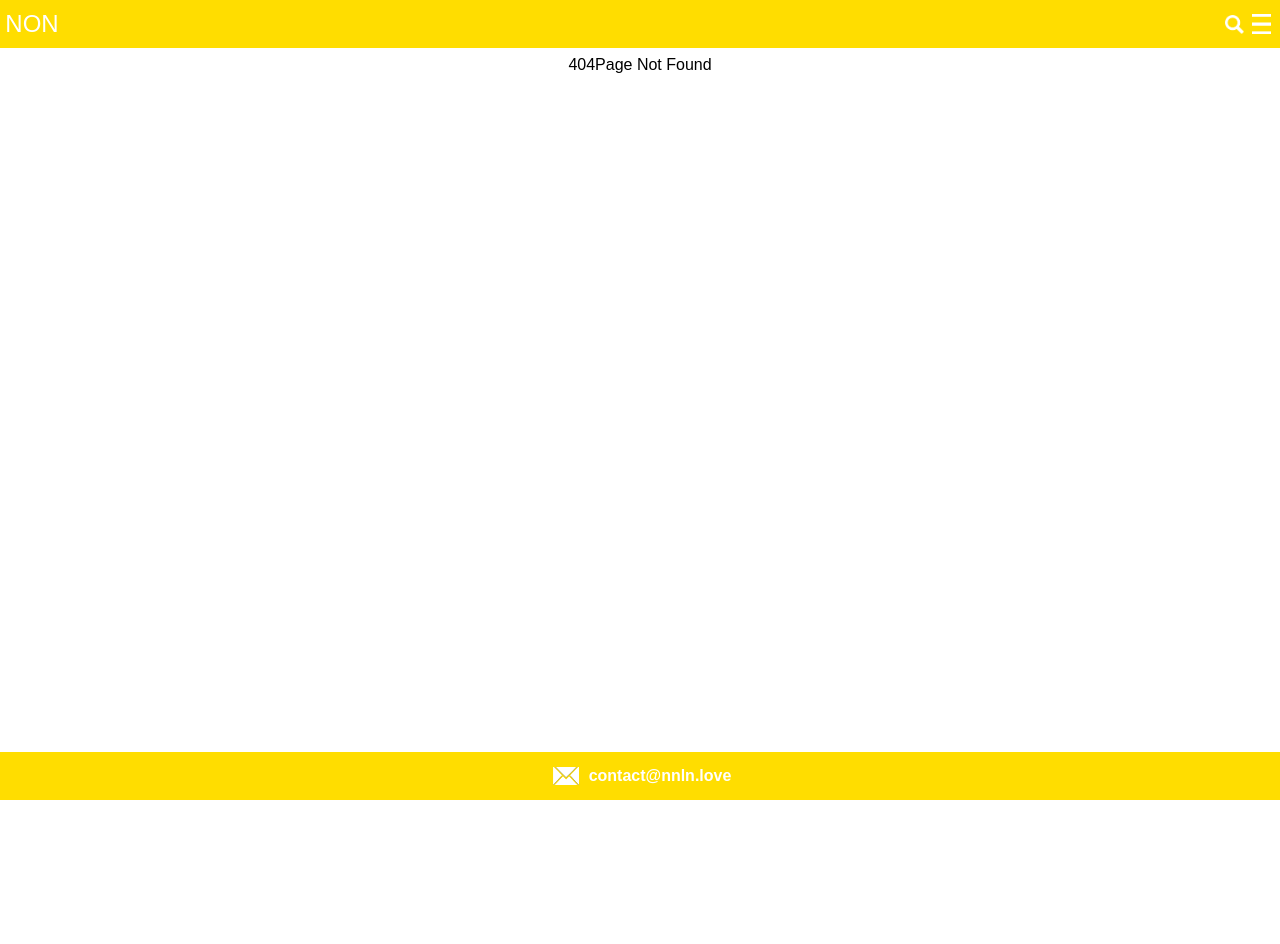
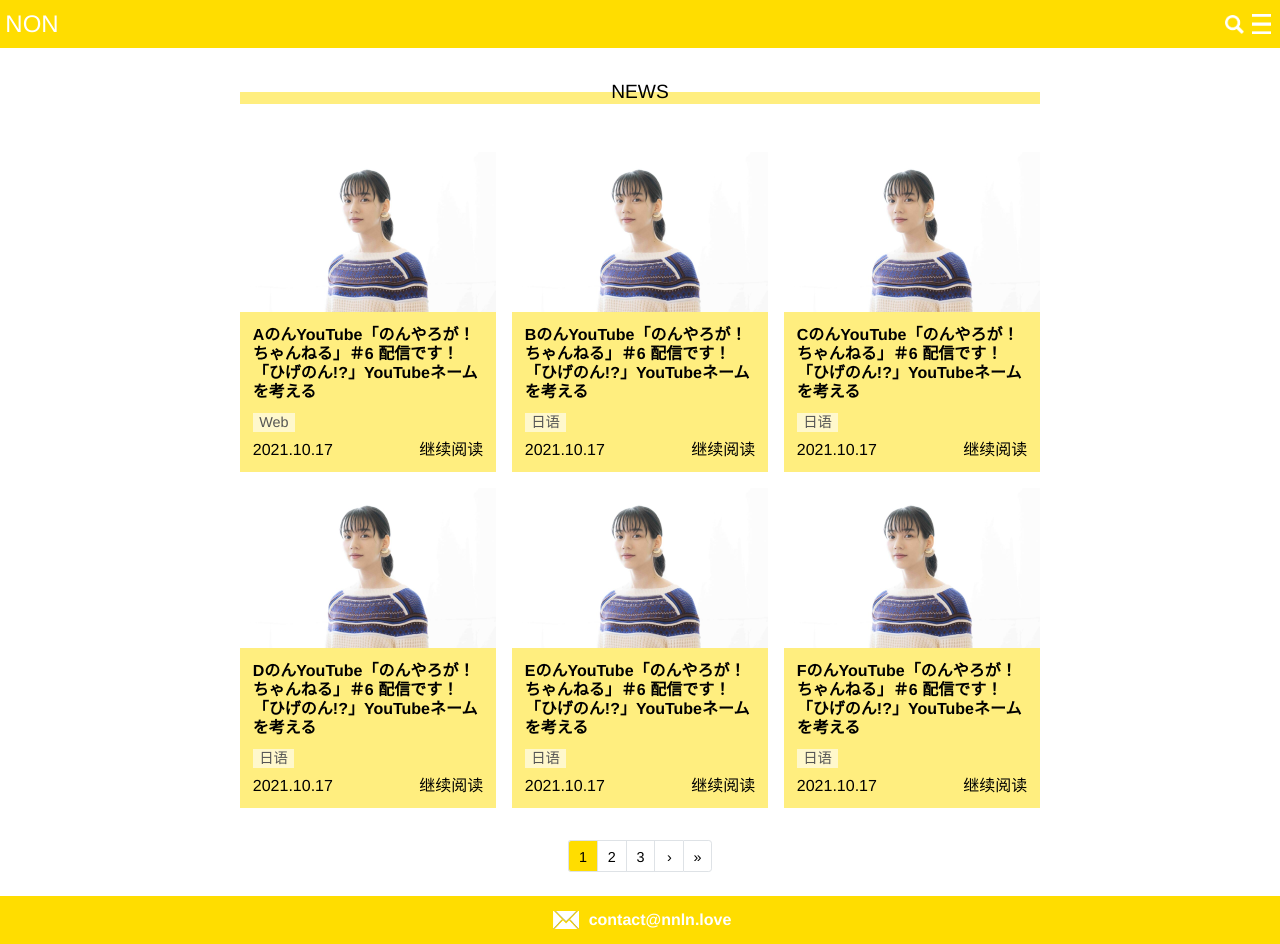
Before and after one commit to 2nonnon/show, a Vue app: page /home/news in a window 1280 px wide. Before the commit this address had no page. Before the commit the page ends 800 px from the top, so only its background shows below. Built offline with nearby package versions, Linux system fonts and the light colour scheme.

Commit message:
router rebuild

```diff
--- a/src/App.vue
+++ b/src/App.vue
@@ -1,19 +1,3 @@
 <template>
-  <Layout>
-      <template #header>
-        <NavBar></NavBar>
-      </template>
-      <template #main>
-        <router-view></router-view>
-      </template>
-      <template #footer>
-        <Contact></Contact>
-      </template>
-  </Layout>
+  <router-view></router-view>
 </template>
-
-<script setup>
-import Layout from './layouts/Layout.vue';
-import NavBar from './components/NavBar.vue';
-import Contact from './components/Contact.vue';
-</script>
--- a/src/components/ArticleCard.vue
+++ b/src/components/ArticleCard.vue
@@ -1,5 +1,5 @@
 <template>
-    <div class="container">
+    <section class="container">
         <div class="cover" @click="toArticle(id, tags[0])">
             <img :src="imgUrl" />
         </div>
@@ -15,7 +15,7 @@
                 <div class="continue" @click="toArticle(id, tags[0])">继续阅读</div>
             </div>
         </div>
-    </div>
+    </section>
 </template>
 
 <script setup>
@@ -54,7 +54,7 @@ const emit = defineEmits({
 const tagNav = (tag) => {
     console.log(tag)
     emit('cateChange', tag)
-    router.replace({
+    router.push({
         name: 'Category',
         params: {
             'category': tag
--- a/src/components/Contact.vue
+++ b/src/components/Contact.vue
@@ -1,7 +1,7 @@
 <template>
-    <div class="contact center">
+    <footer class="contact center">
         <span class="email">contact@nnln.love</span>
-    </div>
+    </footer>
 </template>
 
 <style>
--- a/src/components/NavBar.vue
+++ b/src/components/NavBar.vue
@@ -1,12 +1,12 @@
 <template>
-    <section class="container">
+    <section class="header">
         <div class="left center" @click="menuNav()">NON</div>
         <div class="right">
             <div class="search icon" :class="{ 'active': toggleS }" @click="searchToggle"></div>
             <div class="menu icon" @click="menuToggle"></div>
         </div>
         <div class="wrapper" v-if="toggleS">
-            <input type="text" ref="input" v-model.lazy="value" @keypress.enter="search" />
+            <input type="text" ref="input" v-model="value" @keypress.enter="search" />
             <div class="button" @click="search">SEARCH</div>
         </div>
         <div class="categories" v-if="toggleM">
@@ -20,7 +20,6 @@
 
 <script setup>
 import { useRouter } from 'vue-router'
-// import { defineEmits } from '@vue/runtime-core';
 import { ref } from '@vue/reactivity'
 import bus from '../libs/bus'
 import { nextTick } from '@vue/runtime-core'
@@ -39,7 +38,6 @@ const searchToggle = () => {
 }
 // 搜索事件触发
 const value = ref('')
-// const emit = defineEmits(['search']);
 const search = () => {
     console.log(value.value)
     if (value.value !== '') bus.emit('search', value.value)
@@ -56,9 +54,9 @@ const categories = ref(['Home', 'Web', 'Other', 'Game'])
 const menuNav = (target) => {
     if (!target || target === 'Home') target = 'News'
     if (target === 'Game') {
-        router.replace({ name: 'Game' })
+        router.push({ name: 'Game' })
     } else {
-        router.replace({ name: 'Category', params: { 'category': target.toLowerCase() } })
+        router.push({ name: 'Category', params: { 'category': target.toLowerCase() } })
         bus.emit('cateChange', target)
     }
     if (toggleM.value) menuToggle()
@@ -66,12 +64,12 @@ const menuNav = (target) => {
 </script>
 
 <style scoped>
-.container,
+.header,
 .right,
 .wrapper {
     display: flex;
 }
-.container {
+.header {
     width: 100%;
     height: 100%;
     justify-content: space-between;
@@ -98,7 +96,6 @@ const menuNav = (target) => {
     border: 0.1rem solid #ffdd00;
     border-radius: 0.3rem 0 0 0.3rem;
     border-right: 0;
-    /* box-shadow: 0 0 0 .1rem #eee inset; */
     padding-left: 0.3rem;
     height: 2rem;
     flex: 1;
--- a/src/components/PageBar.vue
+++ b/src/components/PageBar.vue
@@ -102,8 +102,8 @@ const turn = (handle, page = 0) => {
 .page-item:hover {
     background-color: #FFF6BF;
 }
-.active {
-    background-color: #FFDD00 !important;
+.container .page-item.active {
+    background-color: #FFDD00;
     pointer-events: none;  /* 取消鼠标事件 */
 }
 </style>
--- a/src/pages/game.vue
+++ b/src/pages/game.vue
@@ -26,6 +26,7 @@ const createMap = (ctx, size = 100, n = 3) => {
             ctx.rect(i, j, size, size)
         }
     }
+    ctx.rect(0, 0, size * n, size * n)
     ctx.stroke();
     ctx.closePath();
 }
@@ -132,9 +133,9 @@ watch(right, () => {
     flex-direction: column;
     gap: 3rem 0;
 }
-#game {
+/* #game {
     border: 1px solid #000;
-}
+} */
 .win {
     position: absolute;
     font-size: 2rem;
@@ -169,6 +170,7 @@ watch(right, () => {
     position: absolute;
     border-top: var(--width) solid transparent;
     border-left: var(--width) solid var(--key-color);
+    transition: all .3s;
 }
 .board .key::after {
     content: '';
@@ -207,7 +209,7 @@ watch(right, () => {
     transform: translateX(-50%) rotateZ(135deg);
 }
 .board .key.active {
-    border-left-color: aqua;
+    border-left-color: rgb(255, 145, 0);
 }
 .board .key.active::after {
     background-image: linear-gradient(#ff5 0%, #ff5 100%),
--- a/src/router/index.js
+++ b/src/router/index.js
@@ -3,41 +3,47 @@ import { createRouter, createWebHistory } from 'vue-router'
 const routes = [
   {
     path: '/',
+    name: 'Home',
     redirect: {
       name: 'Category',
       params: {
         category: 'news'
       }
-    }
     },
+    component: () => import(/* webpackChunkName: "Home" */ '../layouts/Layout.vue'),
+    children: [
       {
-    path: '/main/:category',
+        path: '/home',
+        name: 'Main',
+        components: {
+          main: import(/* webpackChunkName: "Container" */ '../views/Container.vue'),
+          header: () => import(/* webpackChunkName: "Home" */ '../components/NavBar.vue'),
+          footer: () => import(/* webpackChunkName: "Home" */ '../components/Contact.vue'),
+        },
+        children: [
+          {
+            path: ':category',
             name: 'Category',
             component: () => import(/* webpackChunkName: "Main" */ '../views/Main.vue'),
           },
           {
-    path: '/article',
-    name: 'Container',
-    component: () => {
-      return import(/* webpackChunkName: "Container" */ '../views/Container.vue')
-    },
-    children: [
-      {
-        path: ':tag/0001',
+            path: 'article/:tag/0001',
             name: '0001',
             component: () => import(/* webpackChunkName: "0001" */ '../pages/0001.vue')
           },
           {
-        path: ':tag/0001_flex',
+            path: 'article/:tag/0001_flex',
             name: '0001_flex',
             component: () => import(/* webpackChunkName: "0001_flex" */ '../pages/0001_flex.vue')
-      }
+          },
+          {
+            path: 'game',
+            name: 'Game',
+            component: () => import(/* webpackChunkName: "game" */ '../pages/game.vue')
+          },
         ]
       },
-  {
-    path: '/game',
-    name: 'Game',
-    component: () => import(/* webpackChunkName: "game" */ '../pages/game.vue')
+    ]
   },
   {
     path: '/:pathMatch(.*)',
--- a/src/styles/reset.css
+++ b/src/styles/reset.css
@@ -2,8 +2,7 @@
   margin: 0;
   padding: 0;
   box-sizing: border-box;
-  font-family: "游ゴシック", "Yu Gothic", YuGothic, sans-serif;
-  /* font-family: Helvetica, "PingFang SC", "Microsoft Yahei", sans-serif; */
+  font-family: Helvetica, "PingFang SC", "Microsoft Yahei", sans-serif;
 }
 
 .center {
```
Also changed, not shown: src/layouts/Layout.vue (+3 -6 lines). Lines whose indentation alone changed are shown as unchanged.
